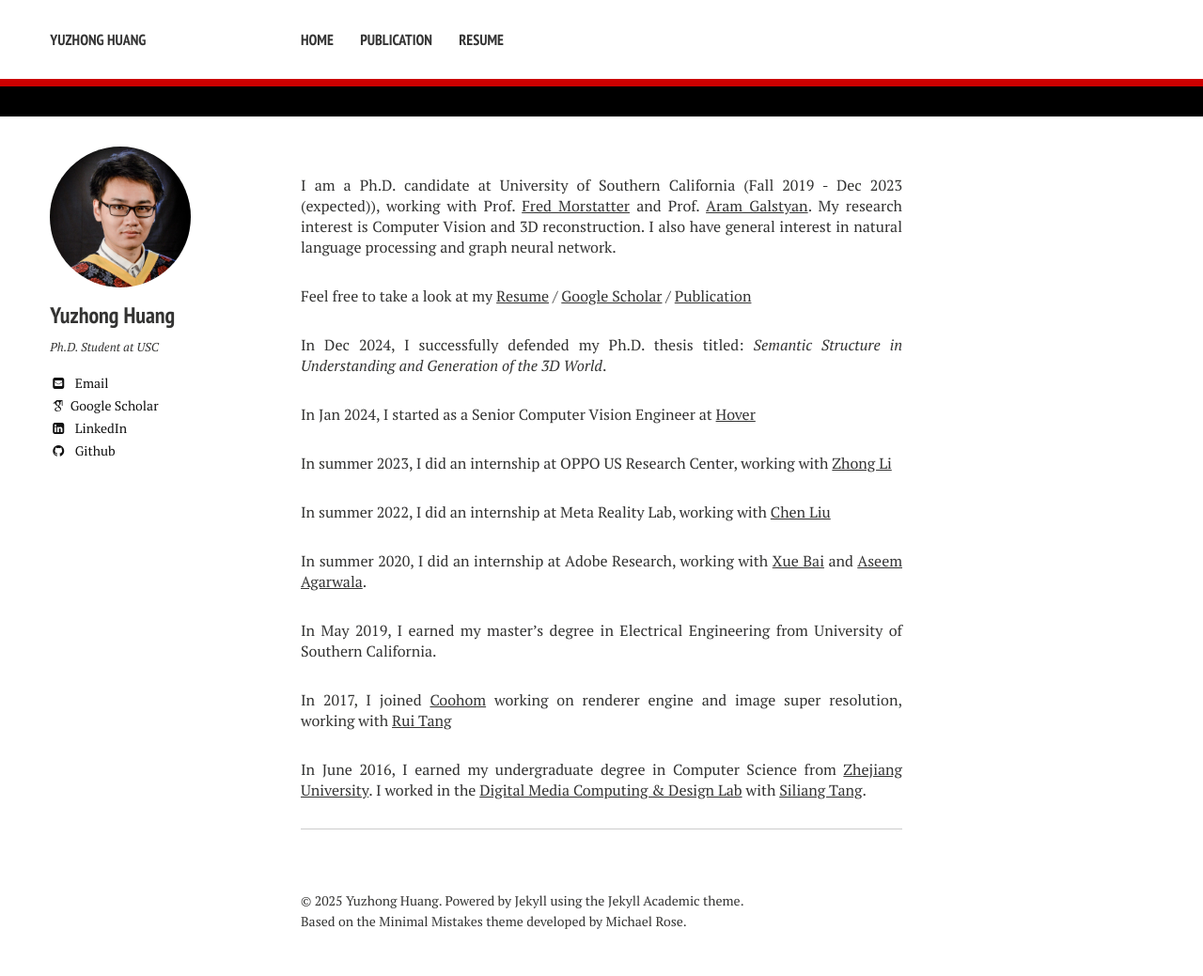
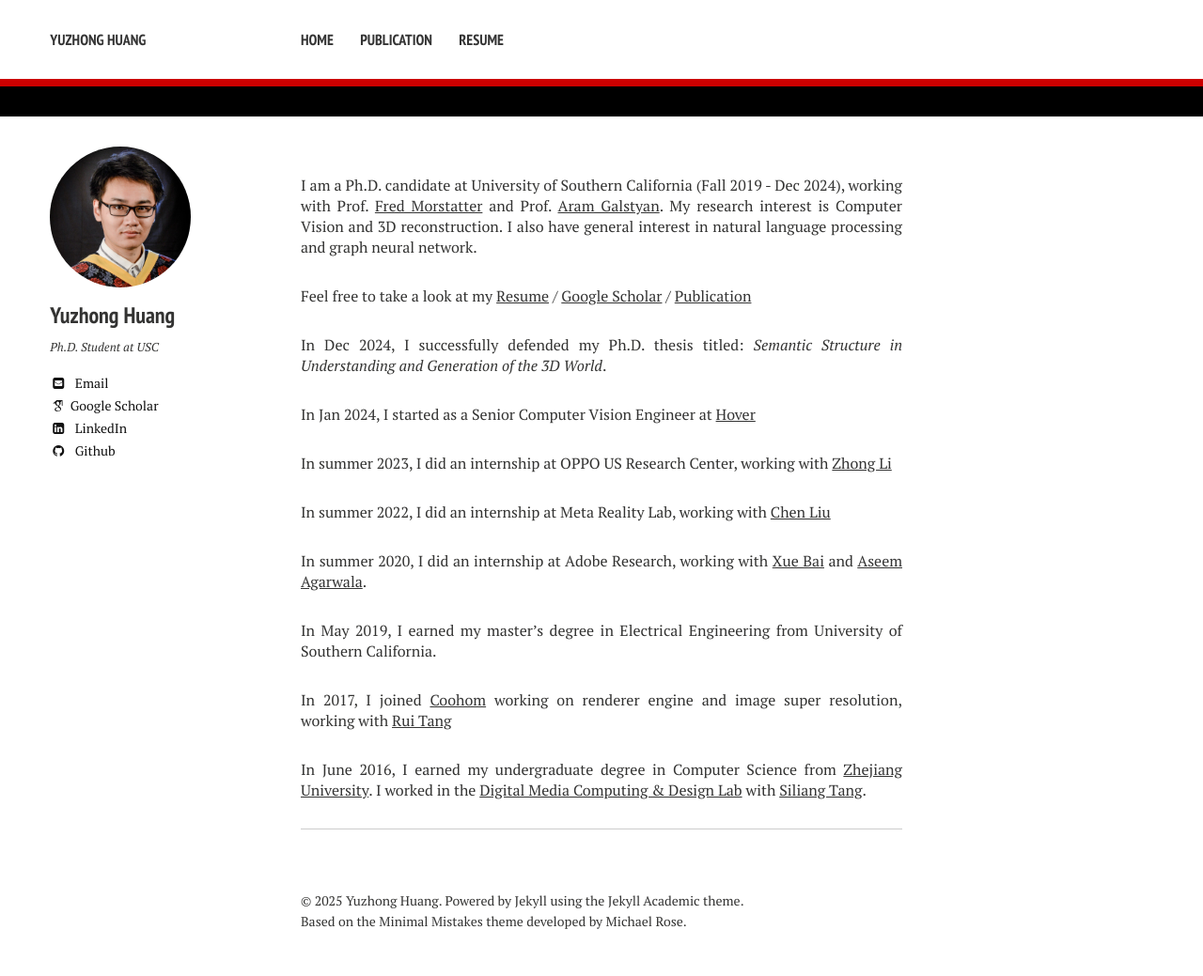
Before and after one commit to YuzhongHuangCS/yuzhonghuangcs.github.io, a Jekyll site: the page built from index.md, in a window 1280 px wide. Shown: the whole page at 94% size. Built offline with Jekyll 4.4.1, drawn with Linux system fonts in a browser that asks for light colours; some web fonts are replaced.

Commit message:
update dates

```diff
--- a/index.md
+++ b/index.md
@@ -2,7 +2,7 @@
 layout: page
 excerpt: "About Me"
 ---
-I am a Ph.D. candidate at University of Southern California (Fall 2019 - Dec 2023 (expected)), working with Prof. [Fred Morstatter](https://isi.edu/~fredmors/) and Prof. [Aram Galstyan](https://www.isi.edu/people/galstyan/about). My research interest is Computer Vision and 3D reconstruction. I also have general interest in natural language processing and graph neural network.
+I am a Ph.D. candidate at University of Southern California (Fall 2019 - Dec 2024), working with Prof. [Fred Morstatter](https://isi.edu/~fredmors/) and Prof. [Aram Galstyan](https://www.isi.edu/people/galstyan/about). My research interest is Computer Vision and 3D reconstruction. I also have general interest in natural language processing and graph neural network.
 
 Feel free to take a look at my [Resume](/assets/doc/Yuzhong_Huang_Resume.pdf) / [Google Scholar](https://scholar.google.fr/citations?user=l-LjJLkAAAAJ) / [Publication](/publication/)
 
```
